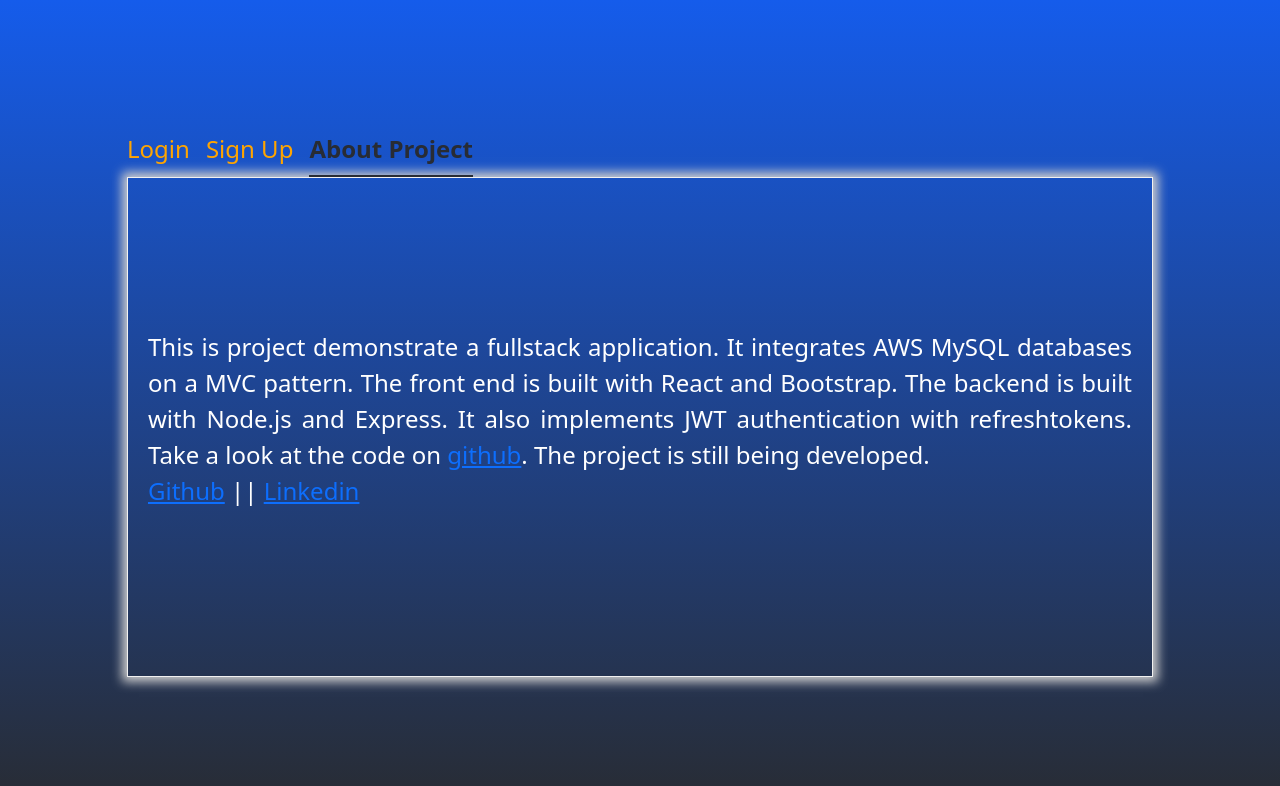
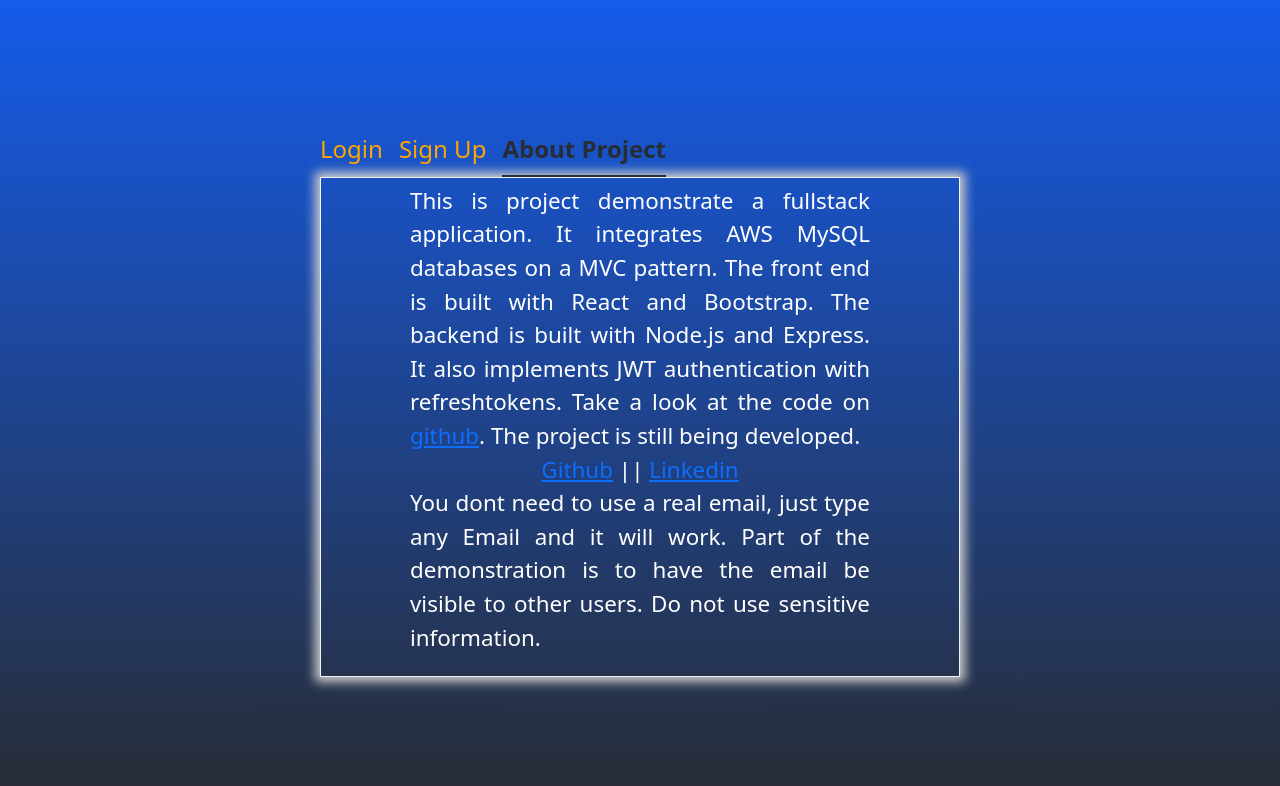
Before and after one commit to vtmattedi/fullstackAwsFront, a React (Create React App) app: page / in a window 1280 px wide. Both pictures are taken after a click on the button "About Project". Shown: the top 786 px of the page. Built offline with nearby package versions, Linux system fonts and the light colour scheme; no server answers; a web font is replaced by a local one.

Commit message:
ui changes

```diff
--- a/src/Components/AboutMe.tsx
+++ b/src/Components/AboutMe.tsx
@@ -11,14 +11,14 @@ const AboutMe: React.FC = () => {
                     justifyContent: 'center',
                     alignItems: 'center',
                     padding: '10px',
-                    maxWidth: '80vw',
+                    maxWidth: '500px',
                     color: 'white',
                 }
             }>
                 <div>
                     <p style={
                         {
-                            fontSize: '1.5rem',
+                            fontSize: '1.4rem',
                             textAlign: 'justify',
                             padding: '10px',
                         }
@@ -29,8 +29,14 @@ const AboutMe: React.FC = () => {
                         The backend is built with Node.js and Express.
                         It also implements JWT authentication with refreshtokens.
                         Take a look at the code on <a href="https://github.com/vtmattedi/fullstackAws">github</a>.
-                        The project is still being developed.<br />
+                        The project is still being developed.
+                        <br />
+                        <div style={{textAlign: 'center'}}>
                         <a href="https://github.com/vtmattedi/">Github</a> || <a href="https://www.linkedin.com/in/vitor-mattedi-dev">Linkedin</a>
+                        </div>
+                        You dont need to use a real email, just type any Email and it will work.
+                        Part of the demonstration is to have the email be visible to other users.
+                        Do not use sensitive information.
 
                     </p>
                 </div>
```
